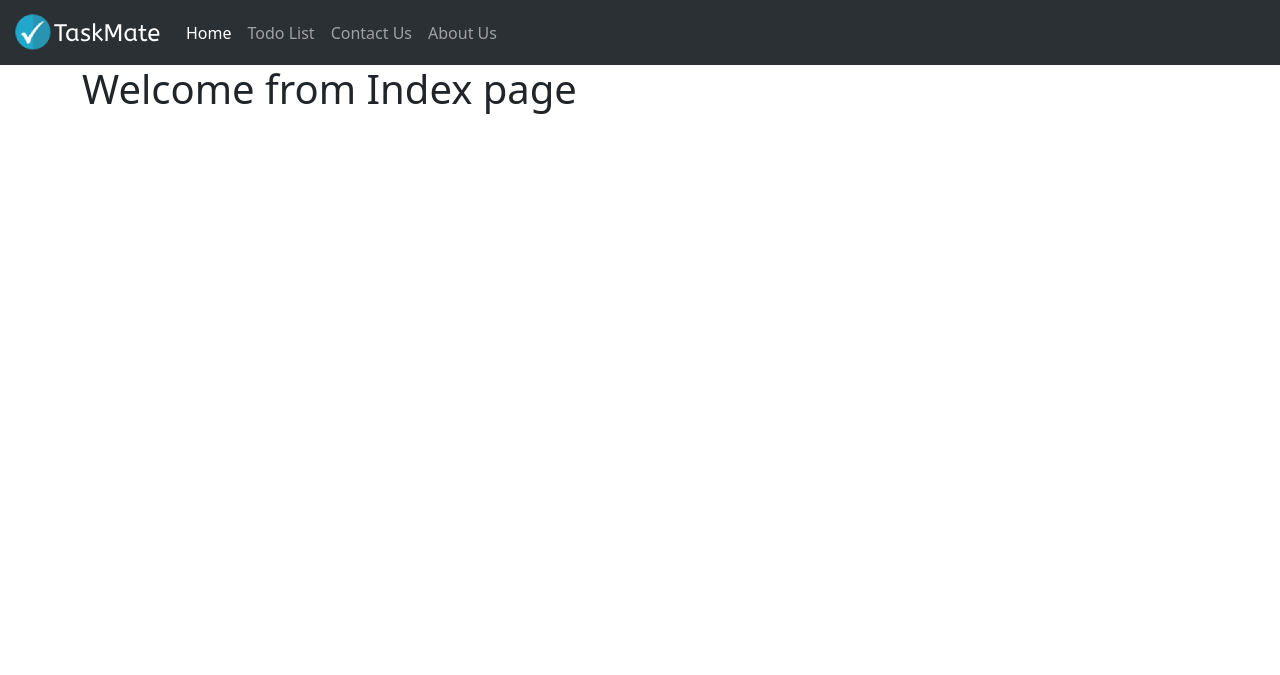
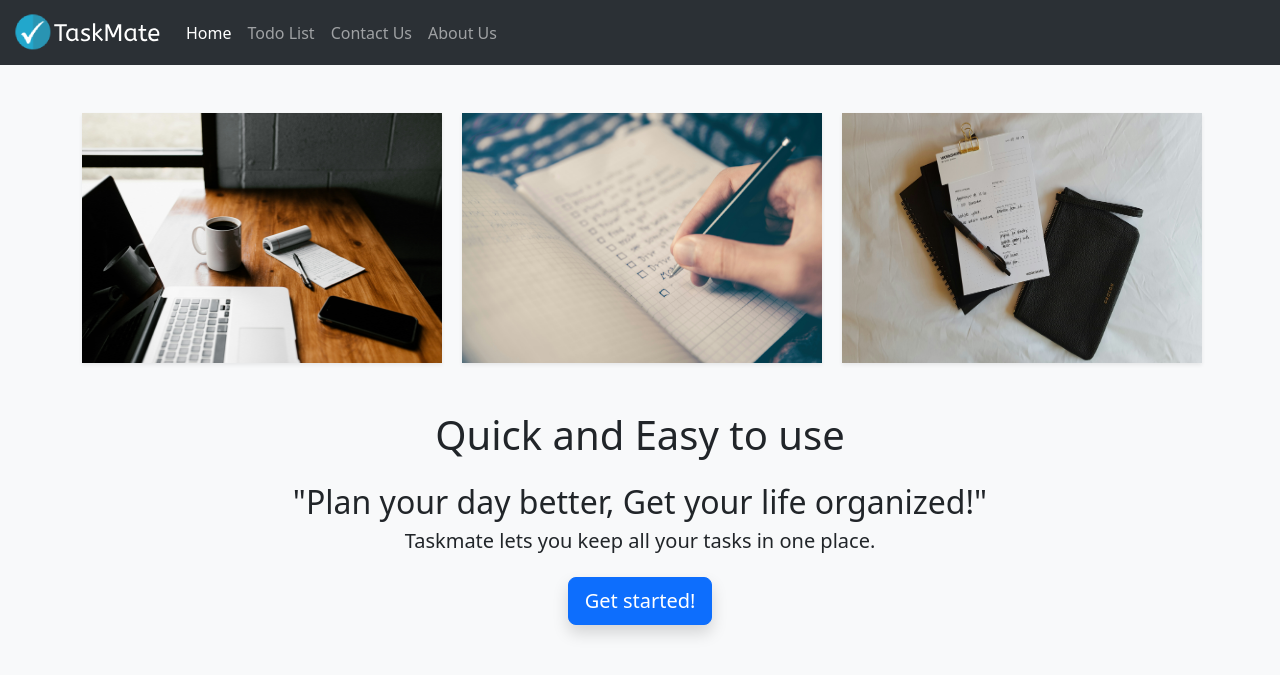
Before and after one commit to Poojan26/todo-list, a Django app: page / in a window 1280 px wide. Shown: the top 675 px of the page. Run offline with Django 5.2, Linux system fonts and the light colour scheme.

Commit message:
Index page updated

```diff
--- a/templates/base.html
+++ b/templates/base.html
@@ -17,6 +17,7 @@
       integrity="sha384-KK94CHFLLe+nY2dmCWGMq91rCGa5gtU4mk92HdvYe+M/SXH301p5ILy+dN9+nJOZ"
       crossorigin="anonymous"
     />
+    <link rel="icon" href="{% static 'images/favicon.ico' %}" type="image/gif" sizes="16x16">
 
     {% block title %}
 
@@ -56,7 +57,7 @@
       </div>
     </nav>
   </head>
-  <body>
+  <body class="bg-light">
     {% block content %}
     {% endblock content %}
     <!-- Optional JavaScript; choose one of the two! -->
--- a/todolist_app/templates/index.html
+++ b/todolist_app/templates/index.html
@@ -1,4 +1,5 @@
 {% extends 'base.html' %}
+{% load static %}
 
 {% block title %}
     <title>Index Page</title>
@@ -6,7 +7,25 @@
 
 
 {% block content %}
-    <div class= "container">
-        <h1> {{ index_text }} </h1>
+    <div class="container">
+        <div class= "row mt-5">
+            <div class="col-lg-4">
+                <img src="{% static 'images/list-2.jpg'%}" alt="notes" class="rounded-lg shadow-sm" width="360" height="250">
+            </div>
+            <div class="col-lg-4">
+                <img src="{% static 'images/list.jpg'%}" alt="notes" class="rounded-lg shadow-sm" width="360" height="250">
+            </div>
+            <div class="col-lg-4">
+                <img src="{% static 'images/list-3.jpg'%}" alt="notes" class="rounded-lg shadow-sm" width="360" height="250">
+            </div>
+        </div>
+
+        <div class="row mt-5">
+            <center><p class="h1">Quick and Easy to use</p></center>
+            <center><p class="h2 mt-3" >"Plan your day better, Get your life organized!"</p></center>
+            <center><p class="h5">Taskmate lets you keep all your tasks in one place.</p></center>
+
+            <center><a href="{% url 'todolist' %}"><button type="button" class="btn btn-primary btn-lg mt-3 shadow">Get started!</button></a></center>
+        </div>
     </div>
 {% endblock content %}
--- a/todolist_app/views.py
+++ b/todolist_app/views.py
@@ -48,13 +48,13 @@ def complete_task(request,task_id):
     task = TaskList.objects.get(pk=task_id)
     task.done = True
     task.save()
-    return redirect('todolist')
+    return redirect(request.META['HTTP_REFERER'])
 
 def pending_task(request,task_id):
     task = TaskList.objects.get(pk=task_id)
     task.done = False
     task.save()
-    return redirect('todolist')
+    return redirect(request.META['HTTP_REFERER'])
 
 def index(request):
     context = {
```
Also changed, not shown: db.sqlite3, static/images/favicon.ico (added), static/images/list-2.jpg (added), static/images/list-3.jpg (added), static/images/list.jpg (added).
